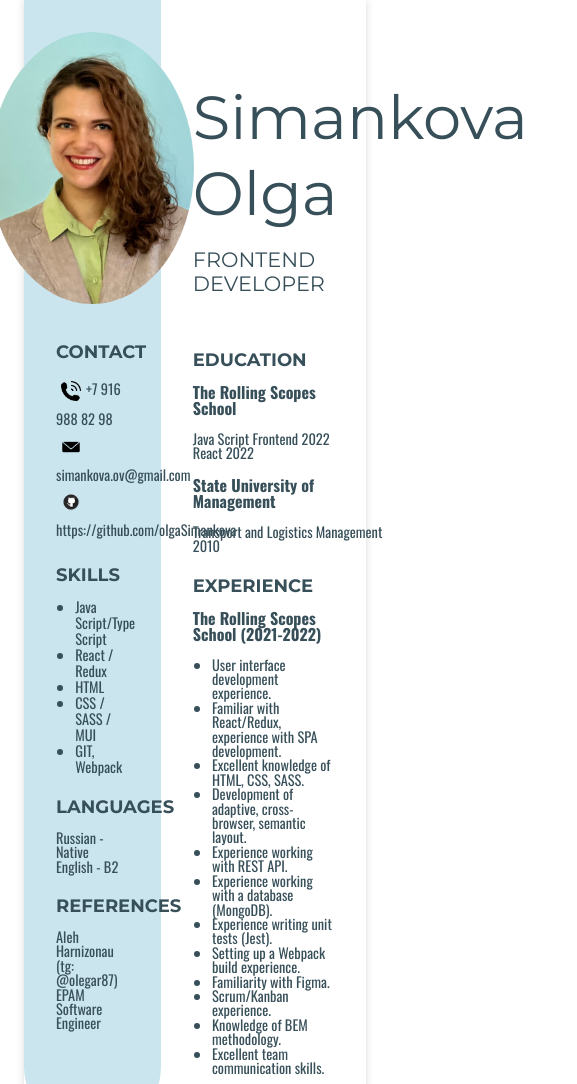
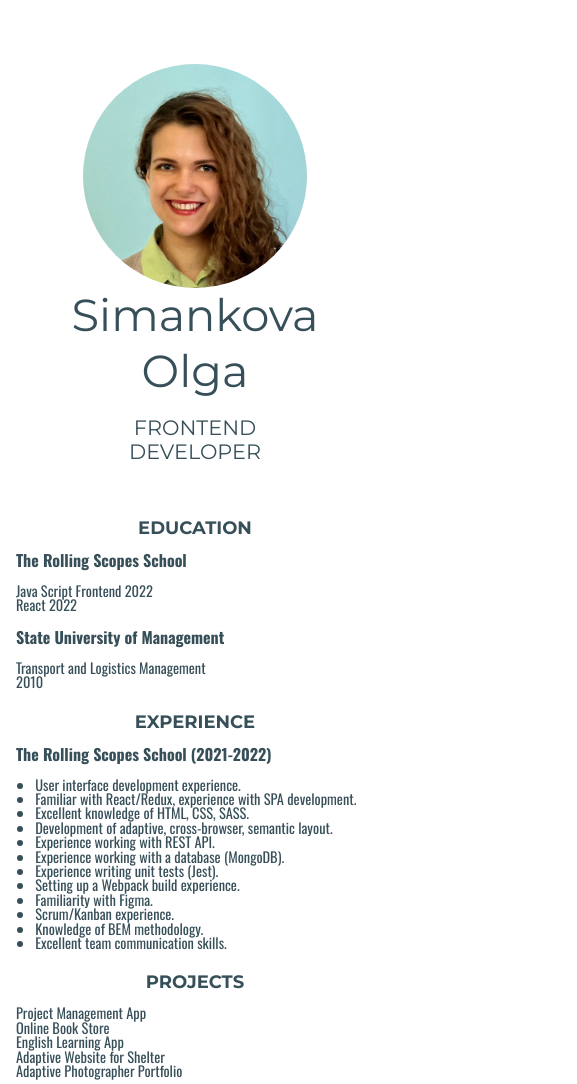
Before and after one commit to olgaSimankova/CV, a website built with webpack: page src/index.html in a window 390 px wide. Shown: the top 1084 px of the page, 577 px wide, since content can reach past the window. Built offline with nearby package versions, Linux system fonts and the light colour scheme.

Commit message:
feat: add adaptive styles

```diff
--- a/src/index.html
+++ b/src/index.html
@@ -1,27 +1,46 @@
 <!DOCTYPE html>
 <html lang="en">
     <head>
-    <meta charset="UTF-8">
-    <meta http-equiv="X-UA-Compatible" content="IE=edge">
-    <meta name="viewport" content="width=device-width, initial-scale=1.0">
+        <meta charset="UTF-8" />
+        <meta http-equiv="X-UA-Compatible" content="IE=edge" />
+        <meta name="viewport" content="width=device-width, initial-scale=1.0" />
         <title>Simankova-cv</title>
-    <link rel="preconnect" href="https://fonts.googleapis.com">
-<link rel="preconnect" href="https://fonts.gstatic.com" crossorigin>
-<link href="https://fonts.googleapis.com/css2?family=Paytone+One&family=Roboto+Condensed:wght@400;700&display=swap" rel="stylesheet">
+        <link rel="preconnect" href="https://fonts.googleapis.com" />
+        <link rel="preconnect" href="https://fonts.gstatic.com" crossorigin />
+        <link
+            href="https://fonts.googleapis.com/css2?family=Paytone+One&family=Roboto+Condensed:wght@400;700&display=swap"
+            rel="stylesheet"
+        />
     </head>
     <body>
         <header class="header"></header>
         <main class="main main_container">
             <section class="left-section">
                 <div class="portrait">
-                <img src="./assets/img/OJKYE9073.JPG" alt="my portrait" class="portrait_img">
+                    <img src="./assets/img/OJKYE9073.JPG" alt="my portrait" class="portrait_img" />
                 </div>
                 <div class="section contact">
                     <h3 class="section-title" data-i18="contact">CONTACT</h3>
                     <ul>
-                    <li><img src="./assets/icon/phone.png" alt="phone icon" class="contact_icon"><a href="tel:+79169888298">+7 916 988 82 98</a></li>
-                    <li><img src="./assets/icon/mail.png" alt="mail icon" class="contact_icon"><a href="mailto:simankova.ov@gmail.com">simankova.ov@gmail.com</a></li>
-                    <li><img src="./assets/icon/gitHub.png" alt="Github icon" class="contact_icon"><a href="https://github.com/olgaSimankova" target="_blank">https://github.com/olgaSimankova</a></li>
+                        <li>
+                            <img src="./assets/icon/phone.png" alt="phone icon" class="contact_icon" /><a
+                                href="tel:+79169888298"
+                                >+7 916 988 82 98</a
+                            >
+                        </li>
+                        <li>
+                            <img src="./assets/icon/mail.png" alt="mail icon" class="contact_icon" /><a
+                                href="mailto:simankova.ov@gmail.com"
+                                >simankova.ov@gmail.com</a
+                            >
+                        </li>
+                        <li>
+                            <img src="./assets/icon/gitHub.png" alt="Github icon" class="contact_icon" /><a
+                                href="https://github.com/olgaSimankova"
+                                target="_blank"
+                                >https://github.com/olgaSimankova</a
+                            >
+                        </li>
                     </ul>
                 </div>
                 <div class="section skills">
@@ -49,6 +68,10 @@
             </section>
             <section class="right-section">
                 <div class="hero">
+                    <div class="portrait_media">
+                        <img src="./assets/img/OJKYE9073.JPG" alt="my portrait" class="portrait_img" />
+                    </div>
+
                     <h1 class="hero_title" data-i18="name">Simankova Olga</h1>
                     <h2 class="hero_subtitle" data-i18="occupation">FRONTEND DEVELOPER</h2>
                 </div>
@@ -64,32 +87,65 @@
                     <h3 class="section-title" data-i18="experience">EXPERIENCE</h3>
                     <h4 class="section-subtitle">The Rolling Scopes School (2021-2022)</h4>
                     <ul class="experience_list">
-                    <li class="experience_list_item" data-i18="experience_ui">User interface development experience.</li>
-                    <li class="experience_list_item" data-i18="experience_react">Familiar with React/Redux, experience with SPA development.</li>
-                    <li class="experience_list_item" data-i18="experience_css">Excellent knowledge of HTML, CSS, SASS.</li>
-                    <li class="experience_list_item" data-i18="experience_layout">Development of adaptive, cross-browser, semantic layout.</li>
-                    <li class="experience_list_item" data-i18="experience_api">Experience working with REST API.</li>
-                    <li class="experience_list_item" data-i18="experience_db">Experience working with a database (MongoDB).</li>
-                    <li class="experience_list_item" data-i18="experience_test">Experience writing unit tests (Jest).</li>
-                    <li class="experience_list_item" data-i18="experience_webpack">Setting up a Webpack build experience.</li>
+                        <li class="experience_list_item" data-i18="experience_ui">
+                            User interface development experience.
+                        </li>
+                        <li class="experience_list_item" data-i18="experience_react">
+                            Familiar with React/Redux, experience with SPA development.
+                        </li>
+                        <li class="experience_list_item" data-i18="experience_css">
+                            Excellent knowledge of HTML, CSS, SASS.
+                        </li>
+                        <li class="experience_list_item" data-i18="experience_layout">
+                            Development of adaptive, cross-browser, semantic layout.
+                        </li>
+                        <li class="experience_list_item" data-i18="experience_api">
+                            Experience working with REST API.
+                        </li>
+                        <li class="experience_list_item" data-i18="experience_db">
+                            Experience working with a database (MongoDB).
+                        </li>
+                        <li class="experience_list_item" data-i18="experience_test">
+                            Experience writing unit tests (Jest).
+                        </li>
+                        <li class="experience_list_item" data-i18="experience_webpack">
+                            Setting up a Webpack build experience.
+                        </li>
                         <li class="experience_list_item" data-i18="experience_figma">Familiarity with Figma.</li>
                         <li class="experience_list_item" data-i18="experience_scrum">Scrum/Kanban experience.</li>
                         <li class="experience_list_item" data-i18="experience_bem">Knowledge of BEM methodology.</li>
-                    <li class="experience_list_item" data-i18="experience_communication">Excellent team communication skills.</li>
+                        <li class="experience_list_item" data-i18="experience_communication">
+                            Excellent team communication skills.
+                        </li>
                     </ul>
                 </div>
                 <div class="section projects">
                     <h3 class="section-title" data-i18="projects">PROJECTS</h3>
                     <ul class="project_list">
-                    <li class="project_list_item"><a href="https://kanban.nester-dev.ru/">Project Management App</a></li>
-                    <li class="project_list_item"><a href="https://rolling-scopes-school.github.io/olgasimankova-JSFE2022Q1/Online_Store/">Online Book Store</a></li>
-                    <li class="project_list_item"><a href="https://rslang.nester-dev.ru/">English Learning App</a></li>
-                    <li class="project_list_item"><a href="https://olgasimankova.github.io/shelter/shelter/pages/main/index.html">Adaptive Website for Shelter</a></li>
-                    <li class="project_list_item"><a href="https://rolling-scopes-school.github.io/olgasimankova-JSFEPRESCHOOL/portfolio/">Adaptive Photographer Portfolio</a></li>
+                        <li class="project_list_item">
+                            <a href="https://kanban.nester-dev.ru/">Project Management App</a>
+                        </li>
+                        <li class="project_list_item">
+                            <a href="https://rolling-scopes-school.github.io/olgasimankova-JSFE2022Q1/Online_Store/"
+                                >Online Book Store</a
+                            >
+                        </li>
+                        <li class="project_list_item">
+                            <a href="https://rslang.nester-dev.ru/">English Learning App</a>
+                        </li>
+                        <li class="project_list_item">
+                            <a href="https://olgasimankova.github.io/shelter/shelter/pages/main/index.html"
+                                >Adaptive Website for Shelter</a
+                            >
+                        </li>
+                        <li class="project_list_item">
+                            <a href="https://rolling-scopes-school.github.io/olgasimankova-JSFEPRESCHOOL/portfolio/"
+                                >Adaptive Photographer Portfolio</a
+                            >
+                        </li>
                     </ul>
                 </div>
             </section>
-        </div>
         </main>
     </body>
 </html>
--- a/src/style.scss
+++ b/src/style.scss
@@ -12,6 +12,7 @@
     position: relative;
     width: 100vw;
 }
+
 .main_container {
     max-width: 968px;
     width: calc(100% - 3rem);
@@ -20,6 +21,12 @@
     margin: 0 auto;
     box-shadow: 0 0 8px rgb(13, 12, 12, 0.15);
 
+    @media (max-width: 890px) {
+        width: calc(100% - 1rem);
+        box-shadow: none;
+        flex-direction: column-reverse;
+    }
+
     .left-section {
         width: 40%;
         background-color: $mainGg;
@@ -27,11 +34,21 @@
         border-end-end-radius: 9rem;
         border-bottom-left-radius: 9rem;
         margin-bottom: auto;
+        @media (max-width: 890px) {
+            width: 100%;
+            background-color: #fff;
+            margin: 0 auto;
+            padding: 1rem 0.5rem 1rem;
+        }
     }
 
     .right-section {
         width: 60%;
         padding: 1rem 2rem;
+        @media (max-width: 890px) {
+            width: 100%;
+            padding: 0 0.5rem;
+        }
     }
 
     .section {
@@ -45,6 +62,9 @@
             font-family: 'Montserrat', Arial, sans-serif;
             color: $mainColor;
             margin: 1rem 0;
+            @media (max-width: 890px) {
+                text-align: center;
+            }
         }
     }
 }
--- a/src/styles/hero.scss
+++ b/src/styles/hero.scss
@@ -1,6 +1,22 @@
 @import 'mixins';
 @import 'fonts';
 @import 'constants';
+
+.portrait_media {
+    display: none;
+    width: 100%;
+
+    @media (max-width: 890px) {
+        display: block;
+        text-align: center;
+    }
+
+    .portrait_img {
+        @media (max-width: 890px) {
+            margin: 0 auto;
+        }
+    }
+}
 
 .portrait {
     width: 100%;
@@ -8,12 +24,21 @@
     justify-content: center;
     padding: 1rem 0;
 
+    @media (max-width: 890px) {
+        display: none;
+    }
+
     &_img {
         width: 17rem;
         height: 17rem;
         border-radius: 50%;
         object-fit: cover;
         object-position: top;
+
+        @media (max-width: 890px) {
+            width: 14rem;
+            height: 14rem;
+        }
     }
 }
 
@@ -21,9 +46,18 @@
     width: 24rem;
     padding: 4rem 0 2rem;
     color: $mainColor;
+    margin: 0 auto;
+    @media (max-width: 890px) {
+        width: 100%;
+    }
 
     &_title {
         @include font(3.8rem, 300, 1.25);
+        @media (max-width: 890px) {
+            @include font(2.8rem, 300, 1.25);
+            text-align: center;
+            margin: 0 auto;
+        }
     }
 
     &_subtitle {
@@ -31,5 +65,10 @@
         font-family: 'Montserrat', sans-serif;
         @include font(1.3rem, 300, 1.5rem);
         padding-top: 1rem;
+
+        @media (max-width: 890px) {
+            text-align: center;
+            margin: 0 auto;
+        }
     }
 }
```
Lines whose indentation alone changed are shown as unchanged.
